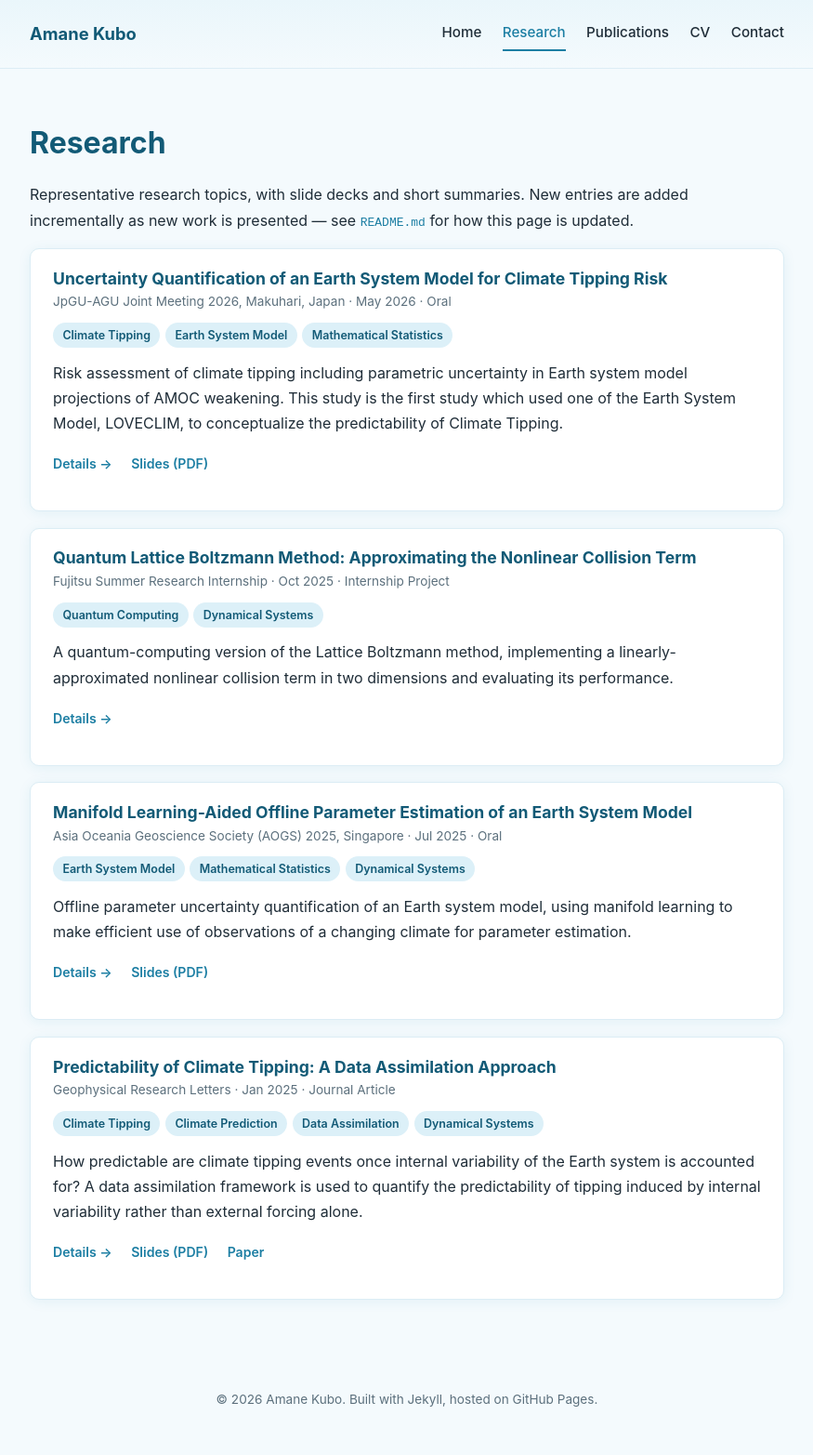
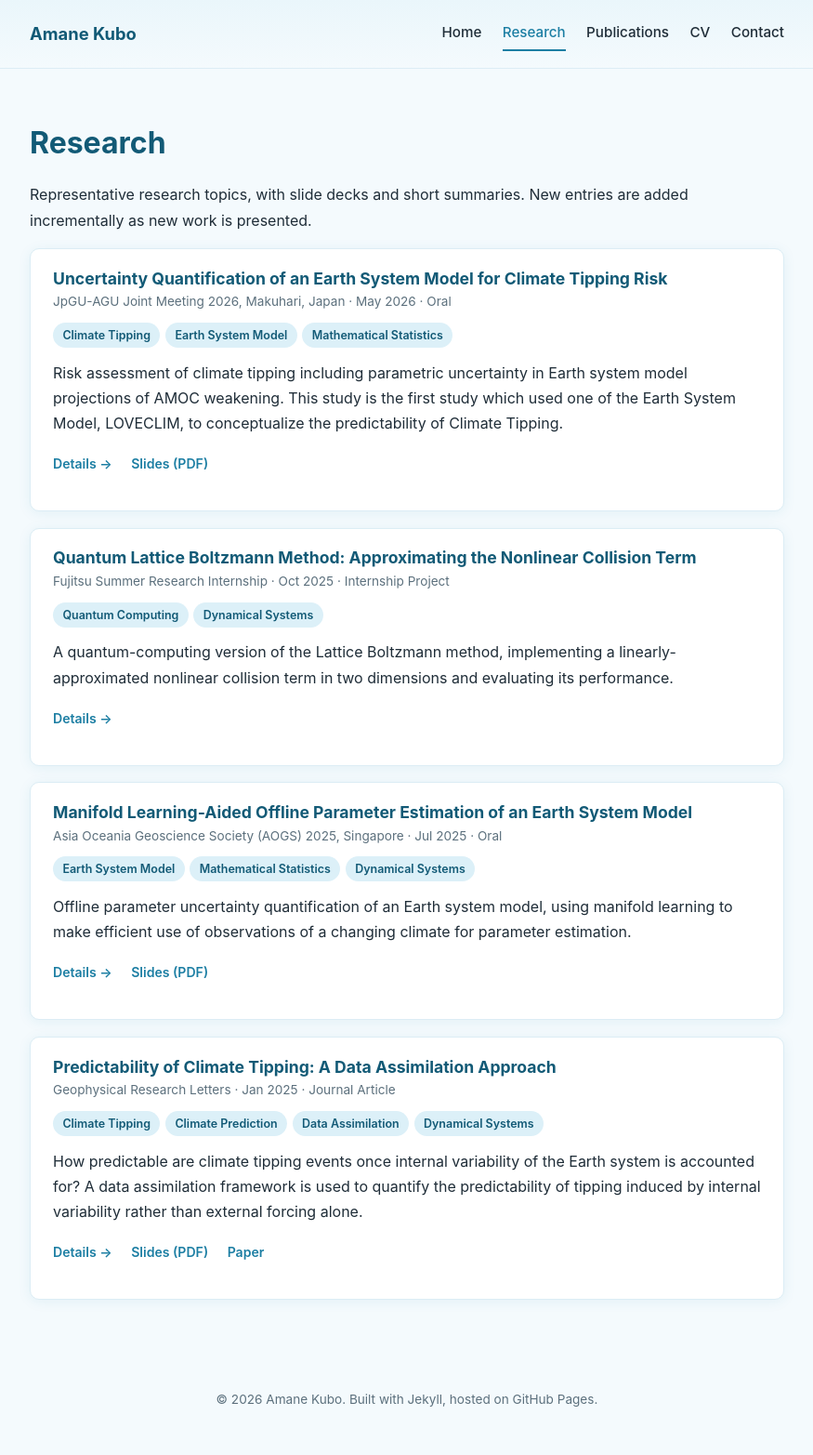
Before and after one commit to okomenama/okomenama.github.io, a Jekyll site: the page built from research.md, in a window 1280 px wide. Shown: the whole page at 93% size, without its empty margins (202-1077 px from the left). Built offline with Jekyll 4.4.1, drawn with Linux system fonts in a browser that asks for light colours.

Commit message:
Trigger redeploy

```diff
--- a/research.md
+++ b/research.md
@@ -7,9 +7,7 @@ permalink: /research/
 # Research
 
 Representative research topics, with slide decks and short summaries. New
-entries are added incrementally as new work is presented — see
-[`README.md`](https://github.com/okomenama/okomenama.github.io#adding-a-research-entry)
-for how this page is updated.
+entries are added incrementally as new work is presented.
 
 {% assign items = site.research | sort: 'date' | reverse %}
 <div class="card-list">
```
